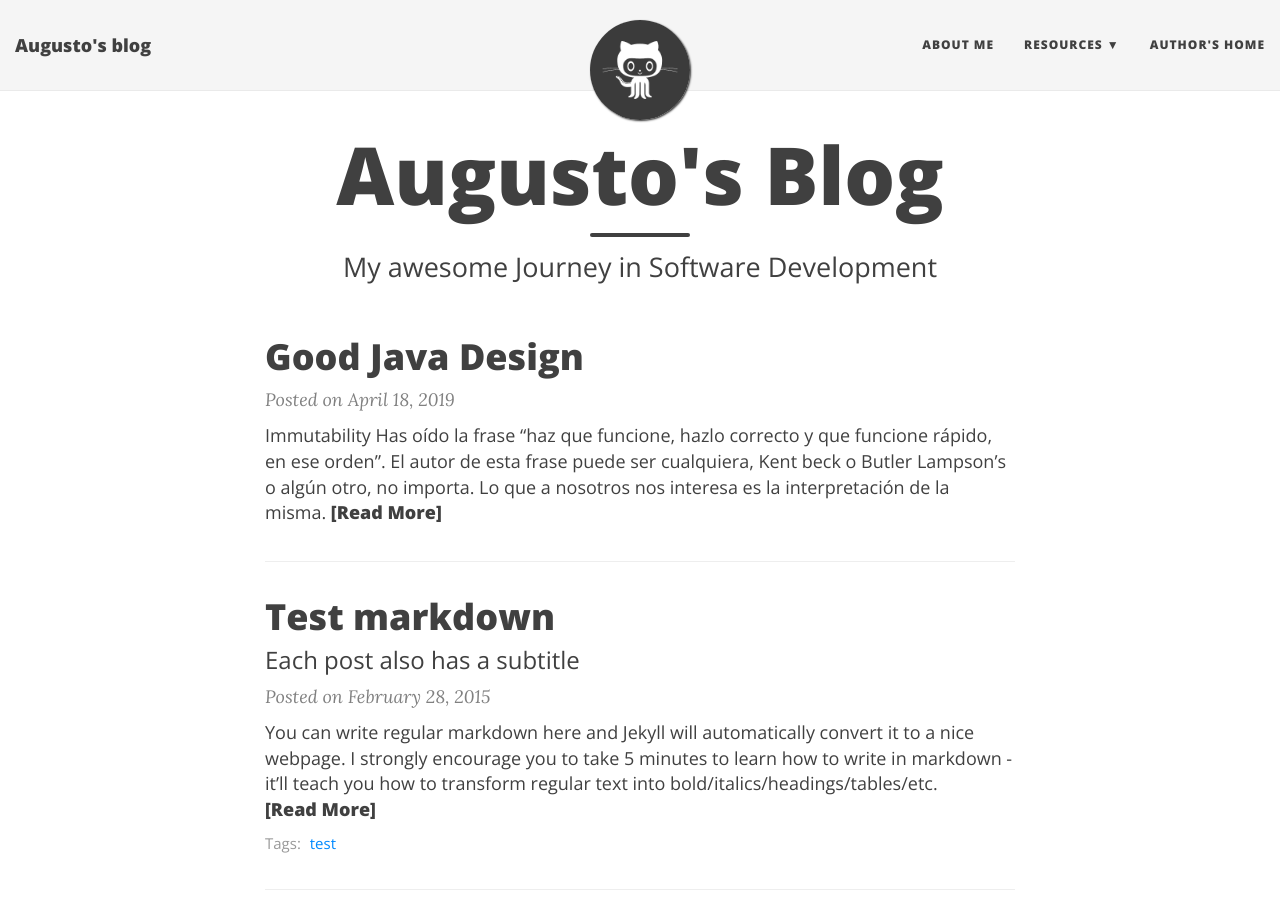
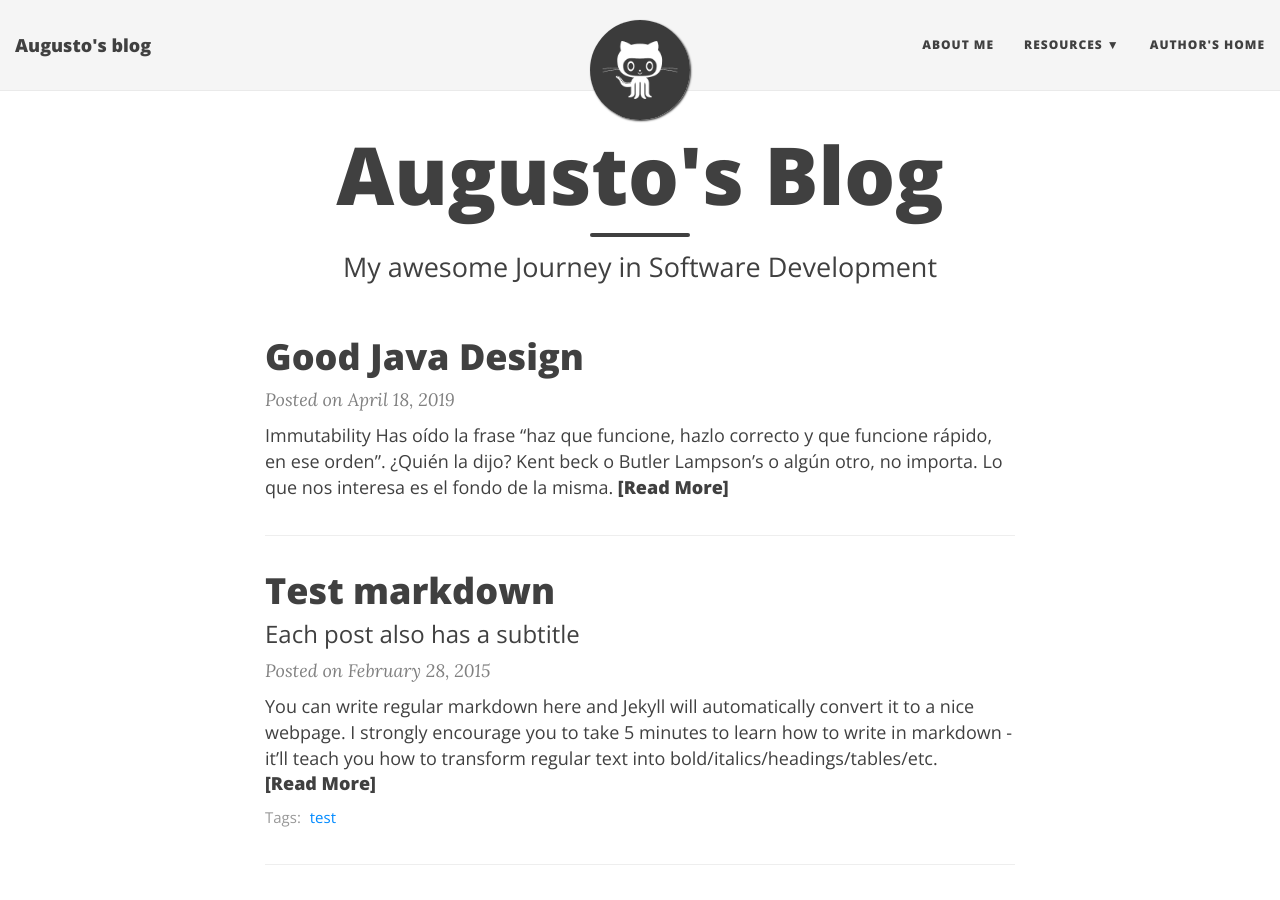
Before and after one commit to aukustomx/aukustomx.github.io, a Jekyll site: the page built from index.html, in a window 1280 px wide and 900 px high. Built offline with Jekyll 4.4.1, drawn with Linux system fonts in a browser that asks for light colours; nearby versions of some CDN libraries; the list of posts is cut into pages by our own code; some of the changed lines change nothing that is shown.

Commit message:
Revisión de contenido

````diff
--- a/_posts/2019-04-18-good-java-design.md
+++ b/_posts/2019-04-18-good-java-design.md
@@ -1,19 +1,11 @@
 # Immutability
-Has oído la frase *"haz que funcione, hazlo correcto y que funcione rápido, en ese orden"*. El autor de esta frase puede ser cualquiera, Kent beck o Butler Lampson's o algún otro, no importa. Lo que a nosotros nos interesa es la interpretación de la misma.
+Has oído la frase *"haz que funcione, hazlo correcto y que funcione rápido, en ese orden"*. ¿Quién la dijo? Kent beck o Butler Lampson's o algún otro, no importa. Lo que nos interesa es el fondo de la misma.
 
-Como desarollador, y tal vez de forma inconsiente, cumples solo la primera parte de esta frase: *"haz que funcione"*, y las razones de que así sea pueden ser muchas: estás enfrentándote a un deadline muy próximo, mucha carga de trabajo, desconocimiento de la tecnología utilizada o incluso podrían ser malos hábitos. Esto hasta cierto punto puede entenderse, pero es cierto que tu responsabilidad es avanzar hacia las otras dos premisas conforme ganas experiencia. Si te haces el hábito de escribir buen código, siguiendo principios de diseño, te ahorrarás estrés, tiempo, dinero y quizá malos deseos de aquellos que mantengan tu código en el futuro.
+Como desarollador, y tal vez de forma inconsiente, podríamos estar cumpliendo solo la primera parte de esta frase: *"haz que funcione"*, y las razones pueden ser muchas: un deadline muy próximo, carga de trabajo, desconocimiento de la tecnología utilizada o incluso malos hábitos. Comprensible. No obstate, mi responsabilidad y la tuya es avanzar hacia las otras dos premisas. Si te haces el hábito de escribir código que sigue principios de diseño, te ahorrarás estrés, tiempo, dinero y quizá uno que otro mal deseo de quienes mantengan tu código en el futuro.
 
-Pero, ¿cómo escribir código Java que cumpla las premisas de la frase? Es este post veremos una de las muchas forma de lograrlo, la Inmutabilidad.
+Pero, ¿cómo escribir código que cumpla esta frase? Es este post veremos una de las muchas prácticas para lograrlo, la **Inmutabilidad**.
 
-En OOP, la idea principal es abtraer un problema como objetos del mundo real. Los objetos son considerados first-class citizens, con sus propios atributos (propiedades) y métodos (comportamiento). Hay ciertos atributos de los objetos que deben mantenerse ocultos (encapsulamiento) y libres de cambios (invariants), y el mundo exterior no debe (a al menos no debería) conocer cómo son internamente. Cuando digo *libre de cambios* me refiero a que desde su creación y durante el tiempo de vida del objeto, nada ni nadie debe cambiar sus *invariants*, o sea no deben mutar.
-
-En una aplicación Java, un objeto inmutable ofrece varias ventajas:
-* Siempre será el mismo durante todo su ciclo de vida.
-* Ningun *caller* podrá cambiar nada del objeto.
-* Facilita el mantenimiento de los programas.
-* Mejora el rendimiento limitando el número de copias del objeto, como es el caso de los `String`s.
-* Facilita el debugging ante posibles problemas.
-* Previene side-effects.
+En OOP, la idea principal es abtraer un problema como si de objetos del mundo real se tratase. En OOP, los objetos son considerados first-class citizens, con sus propios atributos (propiedades) y métodos (comportamiento). Pero hay ciertos atributos de los objetos que deben mantenerse ocultos (encapsulamiento) y libres de cambios (invariants), y el mundo exterior no debe (o al menos no debería) conocer cómo son internamente. Cuando digo *libre de cambios* me refiero a que desde su creación y durante el tiempo de vida del objeto, estos *invariants* nada ni nadie debe cambiarlos, o sea, no deben mutar.
 
 ## ¿Cómo logramos crear objetos inmutables?
 Analicemos el siguiente código:
@@ -25,46 +17,68 @@
 }
 ```
 
-Digamos que en algún punto de la aplicación se crea un objeto de tipo Person. Los atributos del objeto son configurados de la siguiente manera:
+Y digamos que en algún punto de la aplicación un cliente o *caller* crea un objeto de tipo `PersonInfo` de la siguiente manera:
 ```java
-    PersonInfo personInfo = new PersonInfo();
-    personInfo.name = "Bob"
-    personInfo.birthday = LocalDateTime.of(2000, )
+class PersonService {
+    ...
+    void registrationProcess() {
+        PersonInfo personInfo = new PersonInfo();
+        personInfo.name = "Bob"
+        personInfo.birthday = LocalDateTime.of(2000, 1, 1, 0, 0);
+
+    //...more code
 ```
 
-Este parece ser un inofensivo programa, pero tiene varias deventajas a la vez que corre varios peligros. Supongamos que este objeto es pasado a otro para su procesamiento, por ejemplo, PersonLogging:
+Este parece ser un inocente e inofensivo programa, pero tiene varias desventajas a la vez que corre varios peligros. Joshua Bloch recomienda *minimizar el acceso de clases y miembros de clase* en su libro *Effective Java*, algo que la clase `PersonInfo` claramente no hace. Ocultar los detalles de la implementación de nuestro componente nos traería solo beneficios. *"Un componente bien diseñado oculta (encapsula) todos los detalles de su implementación y los componentes se comunican entre sí solo a través de sus APIs"*
+
+Para demostrar las debilidades y peligros que corren los objetos de la clase `PersonInfo` vamos a suponer que nuestro recién creado objeto es pasado a otro para procesar, por ejemplo, un registro en una bitácora:
 ```java
-    ...
-    void logPersonInfo(PersonInfo personInfo) {
+class PersonService {
+
+    LoggingService loggingService;
+
+    void registrationProcess() {
+        ...
+        //una vez registrado, guardamos operación en bitácora
+        loggingService.logRegistration(personInfo);
+    }
+
+
+class LoggingService {
+
+    void logRegistration(PersonInfo personInfo) {
 	recordPersonInfo(personInfo.name);
 	recordPersonInfo(personInfo.birthday);
 
-        //Aprovechamos para poner el sufijo _logged al nombre de la persona
+        //Aprovechamos para poner el sufijo _logged para marcar
+        // a la persona como procesada
         personInfo.name = personInfo.name + "_logged";
     }
 ```
 
-Pero, pero, pero, espera. ¿cómo que aprovechamos para cambiar el nombre? El nombre en la información de una persona es algo que no debería variar. Sin embargo aquí ha ocurrido y las *invariants* han variado. Hasta este momento, los objetos de la clase `Person` son vulnerables ante sus *callers*. Sus atributos están expuestos de tal manera que cualquier otro objeto puede manipularlos arbitrariamente. ¿Querrías tú que alguien cambiara tu nombre así porque sí?
+A ver a ver, un momento, ¿cómo que: aprovechamos para poner el sufijo...? El nombre en un objeto `PersonInfo` no debería cambiar. Sin embargo aquí ha ocurrido y sus *invariants*, pues... han variado. `PersonInfo` es un código endeble y vulnerable ante sus *callers*. Sus atributos están expuestos de tal manera que cualquier otro objeto puede manipularlos arbitrariamente. ¿Querrías tú que alguien cambiara tu nombre así porque sí?
 
-Java soporta la inmutabilidad, pero no forza a su utilización. Nosotros al escribir nuestros programas sí podríamos hacerlo. En lo máximo posible debes diseñar tus programas para utilizar objetos inmutables. Joshua Bloch lo aconseja en su libro *Effective Java: "Trata los objetos como inmutables"*.
+Podemos remediar el problema con encapsulamiento y mejor aún implementando **inmutabilidad**. En este sentido, otras dos de las muchas recomendaciones de Joshua Bloch son: *"en clases públicas, utiliza métodos accesors, no campos públicos"* y *"Minimiza la mutabilidad"*. Si bien Java soporta inmutabilidad en los objetos, no nos forza a su utilización. Nosotros al escribir nuestros programas sí podríamos hacerlo, y veremos cómo conseguirlo. Vamos por partes, primero...
 
-Para lograr que los atributos de los objetos tipo PersonInfo no cambien durante su ciclo de vida debemos seguir varios pasos:
-* Cambiar el modificador de acceso de public a private. De hecho se considera definir los atributos y métodos de una clase como privados, e irlos exponiendo solo si es necesario.
-* No exponer ningún método *mutator*
-* Exponer los atributos, si se necesita, mediante métodos *accesors*
-* Declarar los atributos `como final`.
+## ¿Qué es una clase inmutable?
+Una clase inmutables es simplemente aquella cuyas instancias no pueden ser modificadas, una vez que su información ha sido definida. No habrá ninguna modificación a la misma durante el ciclo de vida de dichos objetos. En Java existen estos varios ejemplos de clases inmutables, tal es el caso de los `String`s.
+
+## ¿Cómo diseñar una clase inmutable?
+Para lograr que los atributos de los objetos tipo `PersonInfo` no cambien durante su ciclo de vida debemos seguir varios pasos:
+* Cambiar el modificador de acceso de `public` a `private`. Recuerda, minimiza el acceso.
+* Declarar los atributos como `final`.
+* No exponer ningún *mutator*.
+* Exponer los atributos, si se necesita, solo con *accesors*.
 * Inicializar los atributos con ayuda de Constructores.
-* Especial atención a colecciones y parámetros de constructores.
+* Poner especial atención a colecciones y parámetros de constructores.
 
 ## Versión inmutable de Person
-
-
 ```java
-class PersonInfo {
+final class PersonInfo {
     private final String name;
     private final LocalDateTime birthday;
 
-    PersonalInfo(String name, LocalDateTime birthday) {
+    PersonInfo(String name, LocalDateTime birthday) {
         this.name = name;
         this.birthday = birthday;
     }
@@ -74,18 +88,26 @@
     }
 
     //Solo queremos publicar el día y el mes de nacimiento,
-    // no el año y en forma de string "mm/dd"
+    // en la forma "mm/dd", sin el año.
     public String getBirthday() {
         return birthday.getMonthValue() + "/" + birthday.getDayOfMonth();
     }
 }
 ```
-Al marcar como `final` los atributos de la clase, el compilador ayudará a hacer notar que dichos valores no pueden ser modificados una vez que se han definido. El modificador de acceso `private` asegura que los atributos solo son alcanzables por otros elementos dentro de la clase. El constructor ayuda a inicializar los valores de los atributos y el hecho de no tener *mutators* garantiza que los objetos no serán modificados desde el exterior.
+Analicemos lo que hicimos:
+Cuando se cambia el modificador de acceso de `public` a `private`, se proteje el estado interno de los objetos. Los *callers* no saben el detalle de la implementación.
 
-No existe ninguna regla que indique que se deben regresar objetos del mismo tipo que sus atributos. Así que en este caso, ocultamos (encapsulamos) del exterior de que el birthday de una persona es un LocalDateTime y solo exponemos el dato de mes/año como un `String`.
+Al marcar como `final` a los atributos de una clase, se asegura que los atributos del objeto no pueden ser modificados una vez que se han definido. En el caso de la clase `PersonInfo`, un constructor ayuda a inicializar los valores de sus atributos.
+
+**No implementes métodos que modifiquen el estado del objeto**. Como se puede ver, ahora la clase `PersonInfo` no tiene *mutators*. Con este ajuste, quien decide qué si y qué no puede mutar, es el objeto en sí mismo.
+
+Si fuera necesario, la clase define qué información se da a conocer usando *accesors*. Es en la clase que se establece cómo los *callers* interactúan con las instancia a través de su *API*.
+
+Si lo notaste, el *accesor* `getBirthday()` devuelve un `String` y no un `LocalDateTime`. No existe ninguna regla que indique que se deben regresar objetos del mismo tipo que sus atributos. Así que en este caso, encapsulamos el birthday de una persona, exponiendo el dato de mes/año como un `String`.
 
 ## Colecciones y parámetros en constructores
-Las colecciones y los parámetros en los constructores son casos que requieren especial atención y cuidado al implementar objetos inmutables.
+Si la clase que estamos definiendo tiene referencias a objetos mutables (`Collection`s, `StringBuilder`s, por ejemplo) que fueron recibidos como parámetros en constructores, tienes que asegurarte que tienes **acceso exclusivo** a estos componentes, es decir, el cliente que construye la instancia no debe poder modificar dichos objetos. ¿Cómo lograrlo? No inicialices un campo con referencias a objetos provistas por los *callers* o no regreses un campo mutable desde un accesor. Una técnica a utilizar es generar `copias defensivas` en constructores, accesors y métodos readObject (en caso de serialización).
+
 Supongamos que implementamos la siguiente clase como inmutable:
 ```java
 class Student {
@@ -93,30 +115,53 @@
     private final List<Course> courses;
 
     //Constructor initialization
+    ...
+
+    public String getName() {
+        return name;
+    }
 
     public List<Course> getCourses() {
         return courses;
     }
 }
 ```
-¿Es realmente inmutable esta clase? Podrías confundirte y asegurar que `courses` es `final` y por lo tanto la lista de cursos a los que un estudiante está inscrito nadie puede modificarla, y que se inicializó en el construtor. Además no hay ningún *mutator* definido. La clase no es completamente inmutable. La razón es que lo que es `final` es la referencia a la lista, de tal manera que courses no podrá apuntar a otra colección. Sin embargo, el contenido de la colección ha quedado expuesto, como se ve en el siguiente código de un *caller*:
+¿Es realmente inmutable la clase Student? Podrías confundirte y asegurar que como `courses` es `final`, como se inicializó en el construtor y además no hay ningún *mutator* definido, la lista de cursos a los que un estudiante está inscrito no puede modificarse. Pero aunque lo parezca, la clase no es completamente inmutable. `final` se refiere a que **la referencia** `courses` no apuntará a otra colección, por ejemplo, `courses = new ArrayList<>()` una vez que ha sido definido. Pero lo que sí ha quedado desprotegido es el contenido de la lista de cursos, perdiendo la exclusividad en el acceso a la misma, como se ve en el siguiente y malicioso código de un *caller*:
 
 ```java
-
-    //Aquí colocamos una materia extraescolar del alumno
-    student.getCourses().add(new Course("Artes marciales"));
+    //Soy un profesor que tengo que completar mi número de alumnos para
+    // mi no muy apreciado curso y así recibir mi bono. A ver, a ver, agregaré
+    // mi curso a este inocente chico.
+    student.getCourses().add(new Course("Project Management"));
 
 ```
 
-Si fueras tú el estudiante en cuestión, al final del semestre recibirías una nota reprobatoria de un curso que tú ni siquiera registraste. O peor aun, el caller decide eliminar tus cursos con `student.getCourses().clear()`. No apareces en las listas de los profesores.
+Si fueras tú el estudiante en cuestión y al final del semestre recibieras una nota reprobatoria de un curso que ni siquiera registraste, o peor aun, que algún *caller* decida eliminar tus cursos con un `student.getCourses().clear()` y con eso ya no aparecieras en las listas de los profesores, ¿qué dirías? ¿crees que tus internals estaban suficientemente protegidos? Como comenté, la técnica de hacer *copia defensiva* en constructores o accesors puede librarte de estos peligros:
 
-Para evitar esto, utiliza colecciones inmutables o devuelve una *copia defensiva* de la colección.
-
+```java
+    public List<Courses> getCourses() {
+        return Collections.unmodifiableList(courses);
+    }
+```
 
 ## Paralelización
-Desde la versión 8 de Java, cuentas ya con un estilo funcional de programación a través del API de Stream y las expresiones Lambda. La inmutabilidad es uno de los puntos escenciales de la programación funcional, donde el objetivo no es la mutación de los objetos sino la transformación de estos.
-
+Desde Java 8 ya contamos con estilo funcional de programación (FP) *out-of-the-box* a través del API de Stream y las expresiones Lambda (repito, el estilo funcional porque Java no es y creo que nunca será un lenguaje funcional puro). Aunado a la FP, desde hace mucho tenemos un entorno de programacion `multi-thread` para procesamiento paralelo; los objetos inmutables encajan perfecto aquí, porque se aseguran `thread-safe`. No importa cuántos clientes accedan de forma simultánea a nuestros objetos inmutables, sus atributos expuestos son de solo lectura y no cambian.
 
 ## Conclusión
-El código con muchos cambios en variables es dificil de entender, facil de corromper, difícil de depurar y problemático al paralelizar.
-La inmutabilidad elimina estos problemas de raíz.
+Implementar código endeble y vulnerable que no considera buenas prácticas de OOP, puede traer consecuencias al momento de exponerlo a clientes *potencialmente* maliciosos. Este tipo de código da libertad a que agentes externos manipulen el estado de nuestros objetos.
+
+Pero por otro lado, el código que tiene presente prácticas, incluídos el encapsulamiento y la inmutabilidad, trae muchos beneficios. A continuación un resumen de estos:
+* Objetos que son los mismos durante todo su ciclo de vida
+* Se mantiene oculto el detalle de la implementación
+* Solo expone lo que es necesario
+* Fácil de diseñar e implementar
+* Menos propenso a errores
+* Más seguro
+* Fácil de probar
+* Tiene bajo acoplamiento
+* Es Thread-Safe
+* Mejora el rendimiento limitando el número de copias del objeto
+* Fácil de depurar
+* Previene side-effects
+
+Happy codding!!!
````
